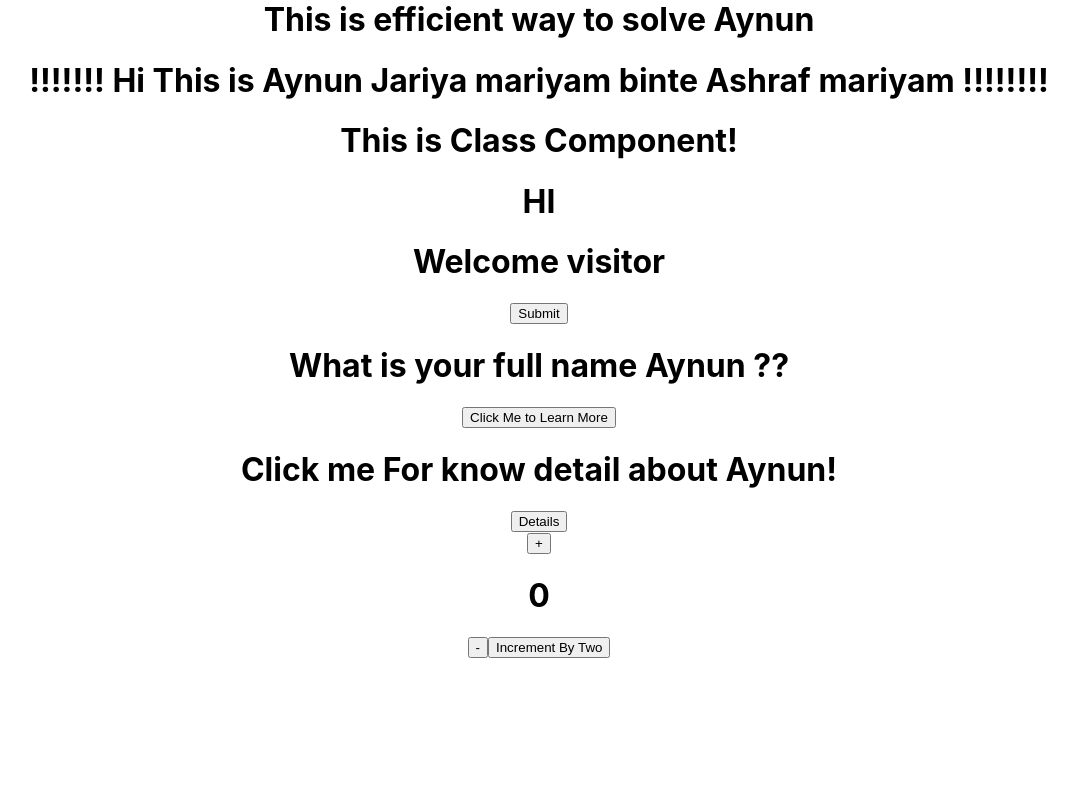
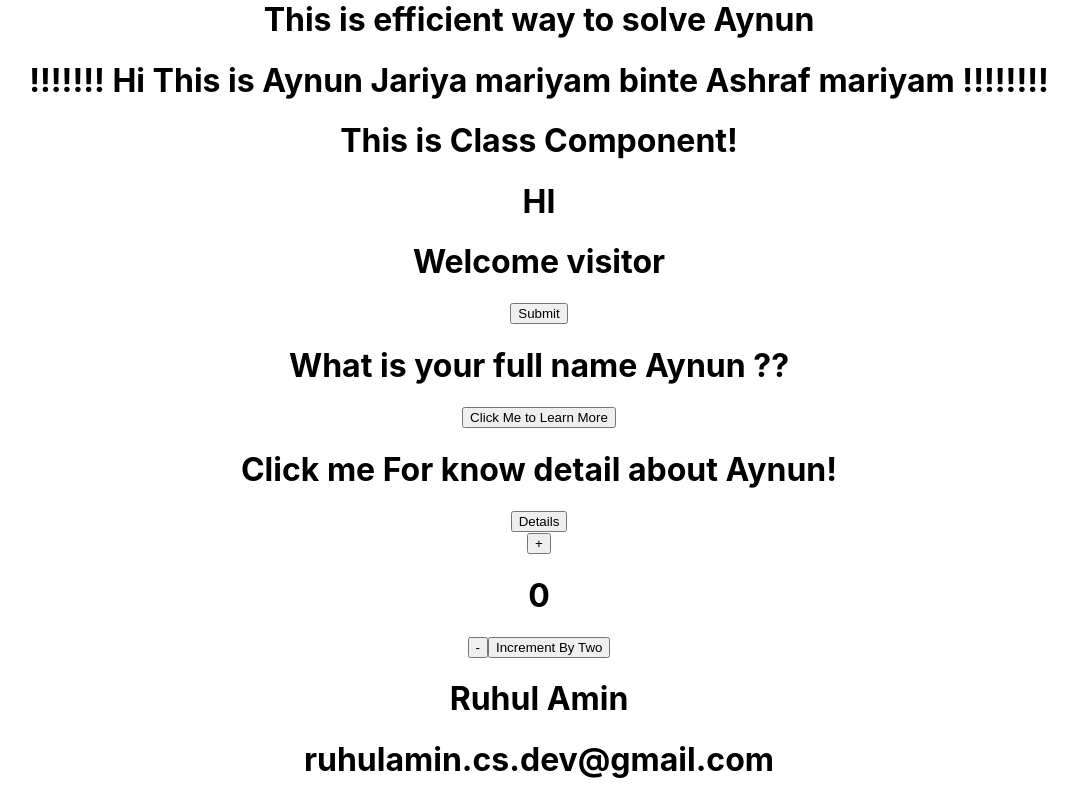
Before and after one commit to MohammadRuhulAmin/react.js-tutorial, a React (Create React App) app: page / in a window 1280 px wide. Shown: the part 263-1063 px from the top of the page, without its empty margins (101-1178 px from the left). Before the commit the page ends 921 px from the top, so only its background shows below. Built offline with nearby package versions, Linux system fonts and the light colour scheme.

Commit message:
Distructuring in function component

```diff
--- a/src/App.js
+++ b/src/App.js
@@ -12,6 +12,7 @@ import Message from './components/Message';
 import Aynun from './components/Aynun';
 import Aynundetail  from './components/Aynundetail';
 import Counter from './components/Counter';
+import Distructure from './components/Distructure';
 class App extends Component {
   render(){
     return(
@@ -30,6 +31,7 @@ class App extends Component {
        <Aynun/>
        <Aynundetail/>
        <Counter/>
+       <Distructure name="Ruhul Amin" email="ruhulamin.cs.dev@gmail.com"/>
       </div>
     )
   }
--- /dev/null
+++ b/src/components/Distructure.js
@@ -0,0 +1,12 @@
+import React from "react";
+
+const Distructure =(props)=>{
+    const {name,email} = props;
+    return(
+        <div>
+            <h1>{name}</h1>
+            <h1>{email}</h1>
+        </div>
+    )
+}
+export default Distructure;
```
